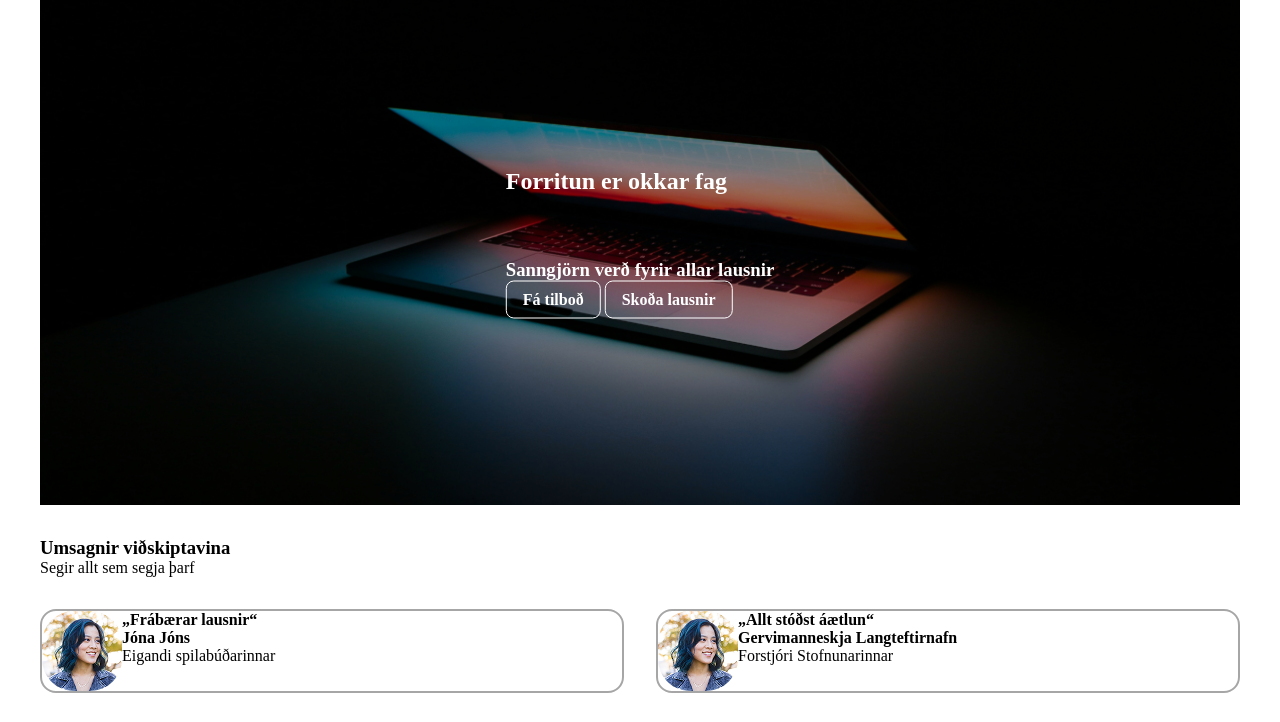
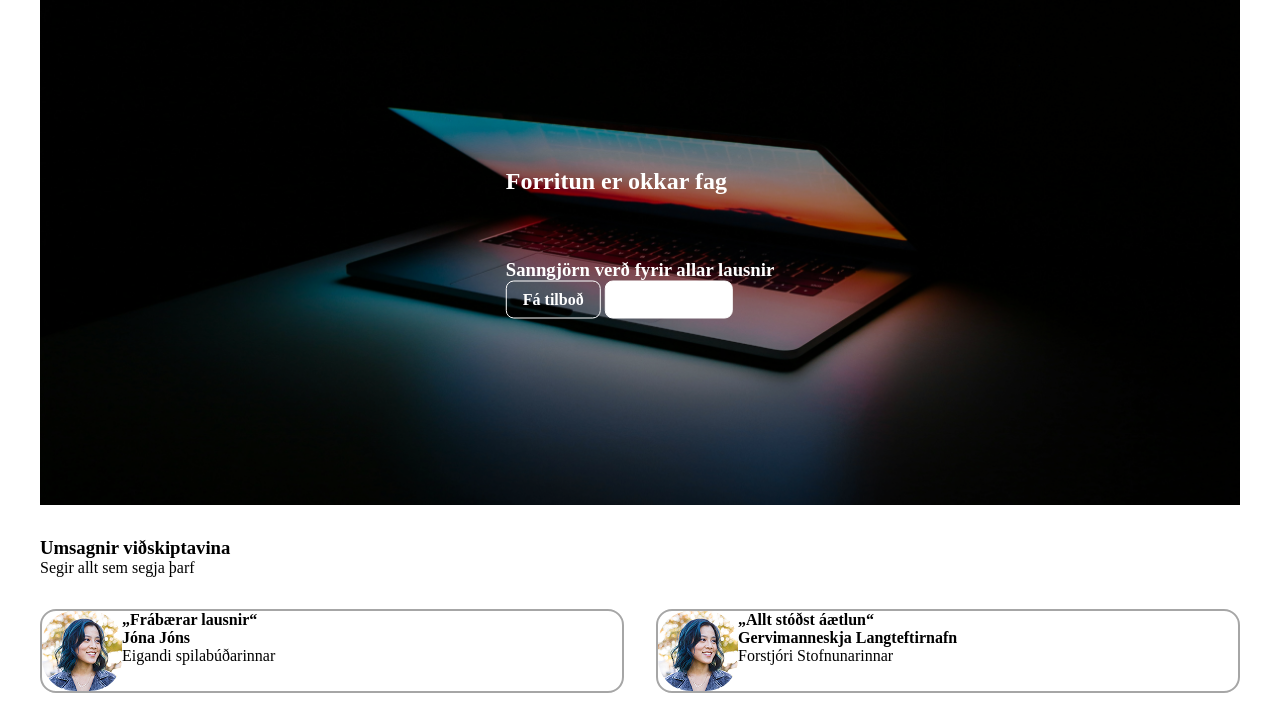
Before and after one commit to FrodiBen/25Vef1-Hopverkefni1-FrArTh, a website built with Parcel: page index.html in a window 1280 px wide. Shown: the part 64-786 px from the top of the page. Built offline with nearby package versions, Linux system fonts and the light colour scheme; files whose address does not match are found by name.

Commit message:
leiðrétti class name

```diff
--- a/index.html
+++ b/index.html
@@ -35,7 +35,7 @@
         <a role="link" aria-disabled="true" class="button button-glaer">
           Fá tilboð
         </a>
-        <a href="sidur/lausnir.html" class="button button--primary">
+        <a href="sidur/lausnir.html" class="button button-adal">
           Skoða lausnir
         </a>
       </div>
```
